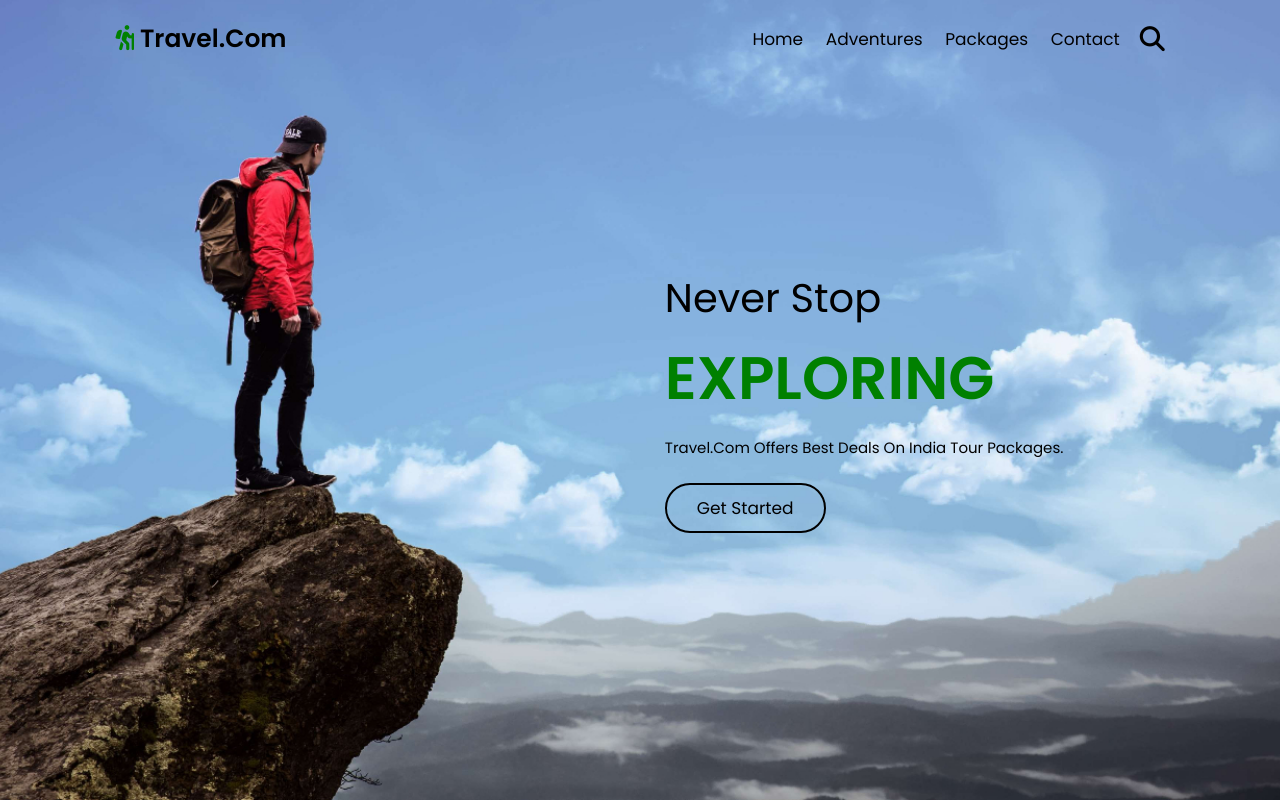
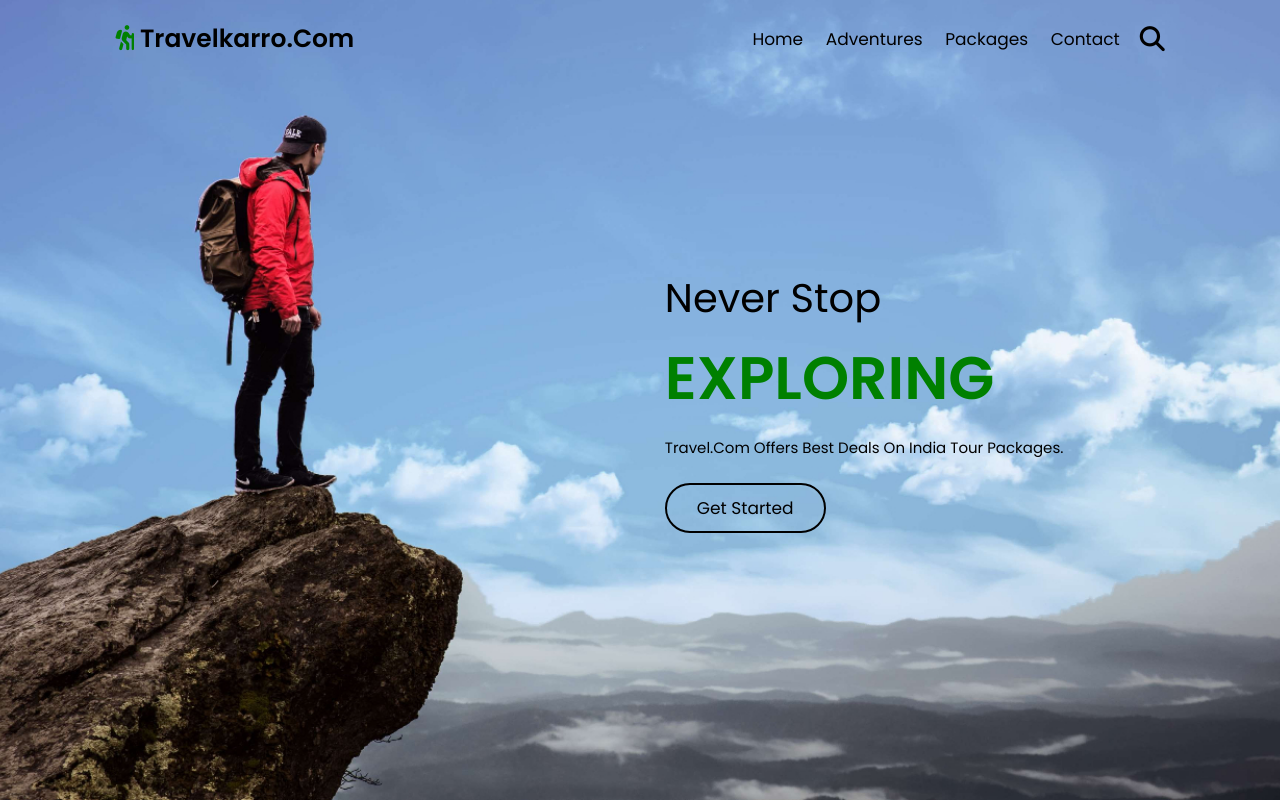
Before and after one commit to pankil22/git-practise, a plain HTML site: page index.html in a window 1280 px wide. Shown: the top 802 px of the page. Drawn offline with nearby package versions, Linux system fonts and the light colour scheme.

Commit message:
third commit

```diff
--- a/index.html
+++ b/index.html
@@ -12,7 +12,7 @@
 </head>
 <body>
     <header class="header">
-        <a href="#" class="logo"><i class="fas fa-hiking"></i> travel.com</a>
+        <a href="#" class="logo"><i class="fas fa-hiking"></i> travelkarro.com</a>
         <nav class="navbar">
             <div id="nav-close" class="fas fa-times"></div>
             <a href="#home">home</a>
```
